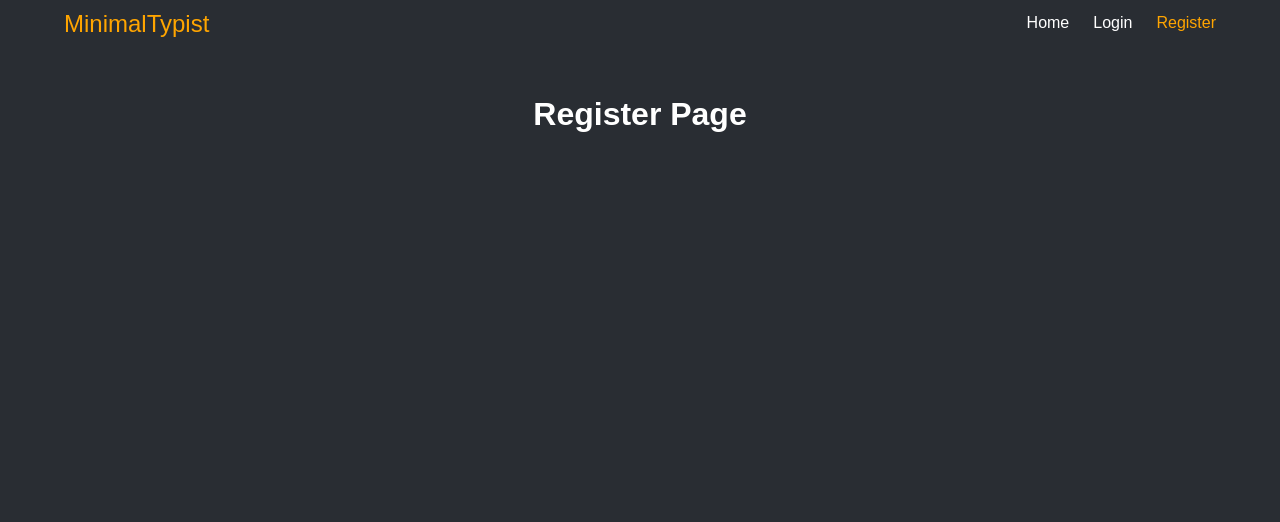
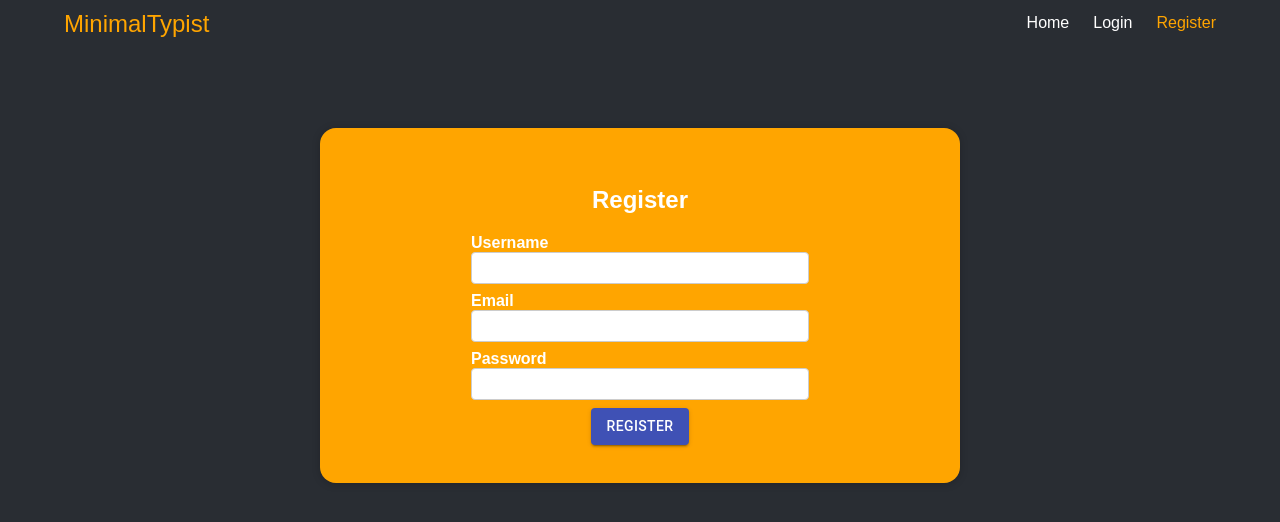
Before and after one commit to matthew8541/MinimalTypist, a React (Create React App) app in the folder client/: page /register in a window 1280 px wide. Shown: the top 522 px of the page. Built offline with nearby package versions, Linux system fonts and the light colour scheme.

Commit message:
Login added on both client and server side

```diff
--- a/client/package.json
+++ b/client/package.json
@@ -8,6 +8,7 @@
     "@testing-library/jest-dom": "^5.14.1",
     "@testing-library/react": "^11.2.7",
     "@testing-library/user-event": "^12.8.3",
+    "axios": "^0.21.1",
     "gh-pages": "^3.2.3",
     "react": "^17.0.2",
     "react-dom": "^17.0.2",
--- a/client/src/App.js
+++ b/client/src/App.js
@@ -1,7 +1,9 @@
 import React, { useState } from "react";
+import { useSelector } from "react-redux";
 import {
   Switch,
-  Route
+  Route,
+  Redirect
 } from "react-router-dom";
 
 import NavBar from "./components/NavBar"
@@ -17,6 +19,8 @@ import Profile from "./pages/Profile";
 
 function App() {
   const [showDropDown, setShowDropDown] = useState(false);
+
+  const isLogin = useSelector(state => state.auth.isLogin);
 
   const clickDropDownHandler = () => {
     setShowDropDown((prevState) => !prevState)
@@ -37,7 +41,6 @@ function App() {
       <NavBar clickDropDown={clickDropDownHandler}/>
       <DropDownMenu show={showDropDown}/>
       {backdrop}
-
       <Switch>
         <Route path="/" exact>
           <Intro />
@@ -49,7 +52,7 @@ function App() {
           <Register />
         </Route>
         <Route path="/login">
-          <Login />
+          {!isLogin ? <Login /> : <Redirect to="/home"/>}
         </Route>
         <Route path="/ranking">
           <Ranking />
--- a/client/src/components/NavBar.js
+++ b/client/src/components/NavBar.js
@@ -1,7 +1,7 @@
 import { NavLink } from 'react-router-dom';
-import { Button } from '@material-ui/core';
-import { useSelector } from 'react-redux';
+import { useSelector, useDispatch } from 'react-redux';
 
+import { logout } from '../store/slices/authSlice';
 import classes from "./NavBar.module.css";
 
 const Hamburger = props => (
@@ -13,14 +13,18 @@ const Hamburger = props => (
 );
 
 const NavBar = (props) => {
+  const dispatch = useDispatch();
   const isLogin = useSelector(state => state.auth.isLogin)
+
+  const logoutHandler = () => {
+    dispatch(logout())
+  }
 
   return (
     <header className={classes.header}>
 
       <div >
         <NavLink to='/' className={classes.logo}>MinimalTypist</NavLink>
-        {/* <a className={classes.logo} href={process.env.PUBLIC_URL}>Minimal Typing</a> */}
       </div>
       <nav className={classes.nav}>
         <ul>
@@ -32,7 +36,7 @@ const NavBar = (props) => {
           {
             isLogin &&
             <li>
-              <NavLink to='/rank' activeClassName={classes.active}>
+              <NavLink to='/ranking' activeClassName={classes.active}>
                 Rank
               </NavLink>
             </li>
@@ -45,28 +49,32 @@ const NavBar = (props) => {
               </NavLink>
             </li>
           }
+          {
+            !isLogin &&
             <li>
               <NavLink to='/login' activeClassName={classes.active}>
                 Login
               </NavLink>
             </li>
+          }
+          {
+            !isLogin &&
             <li>
               <NavLink to='/register' activeClassName={classes.active}>
                 Register
               </NavLink>
             </li>
+          }
+          {
+            isLogin &&
+            <li>
+              <a onClick={logoutHandler}>
+                Logout
+              </a>
+            </li>
+          }
         </ul>
       </nav>
-      {
-        isLogin &&
-        <Button
-          variant="contained"
-          color="primary"
-          onClick={() => { }}
-        >
-          Logout
-        </Button>
-      }
       <Hamburger click={props.clickDropDown} />
     </header>
   );
--- a/client/src/index.css
+++ b/client/src/index.css
@@ -61,3 +61,38 @@ body {
   background-color: white;
   color: white;
 }
+
+.userCard {
+  box-shadow: 0 1px 8px rgba(0, 0, 0, 0.2);
+  background-color: #FFA500;
+  border-radius: 1rem;
+  width: 50%;
+  margin: 5rem auto;
+  /* text-align: center; */
+  display: flex;
+  flex-direction: column;
+  /* align-items: flex-start; */
+  /* justify-content: center; */
+  padding: 3%;
+}
+
+.userCard form {
+  width: 100%;
+  padding: 0% 20%;
+}
+
+.userCard div {
+  display: flex;
+  flex-direction: column;
+  margin-bottom: 0.5rem;
+  align-items: flex-start;
+  font-weight: bold;
+}
+
+.userCard input {
+  float: left;
+  width: 100%;
+  border-radius: 4px;
+  border: 1px solid #ccc;
+  height: 2rem;
+}
--- a/client/src/pages/Home.js
+++ b/client/src/pages/Home.js
@@ -1,4 +1,4 @@
-import React, { useState, useEffect } from 'react'
+import React, { useEffect } from 'react'
 import TypingArea from '../components/TypingArea';
 import Result from "../components/Result"
 import { useSelector, useDispatch } from 'react-redux';
--- a/client/src/pages/Login.js
+++ b/client/src/pages/Login.js
@@ -1,8 +1,38 @@
-import React, { useEffect } from 'react'
+import React from 'react';
+import { useDispatch } from 'react-redux';
+import { Button } from '@material-ui/core';
+
+import { login } from '../store/slices/authSlice';
 
 const Login = () => {
+  const dispatch = useDispatch();
+
+  const loginHandler = (event) => {
+    event.preventDefault();
+    dispatch(login());
+  };
+
   return (
-    <h1 className="centered">Login Page</h1>
+    <main className="centered userCard">
+      <h2>Login</h2>
+      <form>
+        <div>
+          <label htmlFor='email'>Email</label>
+          <input type="email" id="email" />
+        </div>
+        <div>
+          <label htmlFor='password'>Password</label>
+          <input type="password" id="password" />
+        </div>
+        <Button
+          variant="contained"
+          color="primary"
+          onClick={loginHandler}
+        >
+          Login
+        </Button>
+      </form>
+    </main>
   );
 }
 
--- a/client/src/pages/NotFound.js
+++ b/client/src/pages/NotFound.js
@@ -1,4 +1,4 @@
-import React, { useEffect } from 'react'
+import React from 'react'
 
 const NotFound = () => {
 
--- a/client/src/pages/Profile.js
+++ b/client/src/pages/Profile.js
@@ -1,4 +1,4 @@
-import React, { useEffect } from 'react'
+import React from 'react'
 
 const Login = () => {
   return (
--- a/client/src/pages/Ranking.js
+++ b/client/src/pages/Ranking.js
@@ -1,4 +1,4 @@
-import React, { useEffect } from 'react'
+import React from 'react'
 
 const Ranking = () => {
   return (
--- a/client/src/pages/Register.js
+++ b/client/src/pages/Register.js
@@ -1,8 +1,42 @@
-import React, { useEffect } from 'react'
+import React from 'react';
+import { useDispatch } from 'react-redux';
+import { Button } from '@material-ui/core';
+
+import { login } from '../store/slices/authSlice';
 
 const Register = () => {
+  const dispatch = useDispatch();
+
+  const loginHandler = (event) => {
+    event.preventDefault();
+    dispatch(login());
+  };
+
   return (
-    <h1 className="centered">Register Page</h1>
+    <main className="centered userCard">
+      <h2>Register</h2>
+      <form>
+      <div>
+          <label htmlFor='user'>Username</label>
+          <input type="user" id="user" />
+        </div>
+        <div>
+          <label htmlFor='email'>Email</label>
+          <input type="email" id="email" />
+        </div>
+        <div>
+          <label htmlFor='password'>Password</label>
+          <input type="password" id="password" />
+        </div>
+        <Button
+          variant="contained"
+          color="primary"
+          onClick={loginHandler}
+        >
+          Register
+        </Button>
+      </form>
+    </main>
   );
 }
 
--- a/client/src/store/slices/authSlice.js
+++ b/client/src/store/slices/authSlice.js
@@ -1,4 +1,5 @@
 import { createSlice } from '@reduxjs/toolkit'
+const axios = require("axios");
 
 const initialState = {
   isLogin: false,
@@ -10,11 +11,22 @@ const authSlice = createSlice({
   name: 'auth',
   initialState,
   reducers: {
-    login(state, actions) {
-
+    login(state) {
+      state.isLogin = true;
+      axios.post('/login', {
+        firstName: 'test',
+        lastName: 'test'
+      })
+      .then(function (response) {
+        console.log(response);
+      })
+      .catch(function (error) {
+        console.log(error);
+      });
+      // axios.get('/home');
     },
     logout(state) {
-
+      state.isLogin = false;
     },
     register(state, actions) {
 
```
Also changed, not shown: 2 other files (tests, documents, lock files or other folders). Lines whose indentation alone changed are shown as unchanged.
